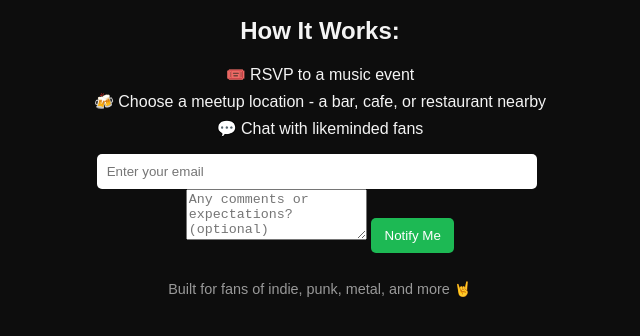
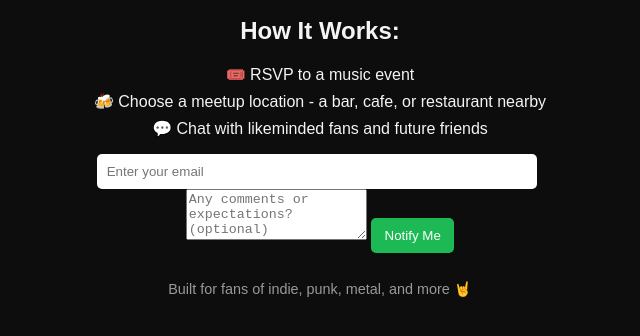
Before and after one commit to FrederickGodsell1990/music_social_landing_page, a plain HTML site: page index.html in a window 1280 px wide. Shown: the part 192-528 px from the top of the page, without its empty margins (320-960 px from the left). Drawn offline with Linux system fonts and the light colour scheme.

Commit message:
testing text change again

```diff
--- a/index.html
+++ b/index.html
@@ -15,7 +15,7 @@
     <ul>
       <li>🎟️ RSVP to a music event</li>
       <li>🍻 Choose a meetup location - a bar, cafe, or restaurant nearby</li>
-      <li>💬 Chat with likeminded fans</li>
+      <li>💬 Chat with likeminded fans and future friends</li>
     </ul>
 
     <form action="https://formspree.io/f/xrbkkgao" method="POST">
```
